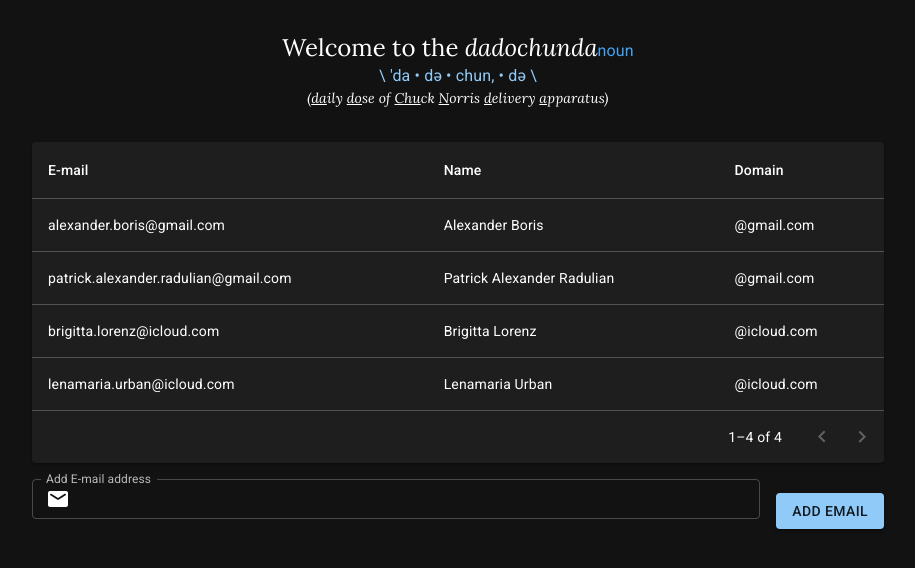
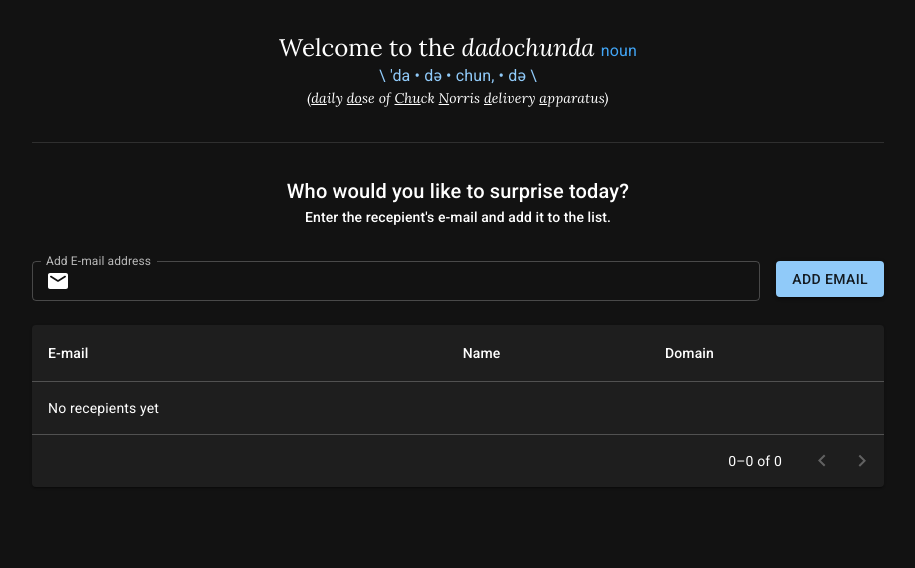
Before and after one commit to patrick-radulian/chuck-norris-challenge, a React (Create React App) app: page / in a window 1280 px wide. Shown: the top 568 px of the page, without its empty margins (182-1097 px from the left). Built offline with nearby package versions, Linux system fonts and the light colour scheme.

Commit message:
Restructure data and layout, add confirmation message

```diff
--- a/src/App.css
+++ b/src/App.css
@@ -1,38 +1,17 @@
-.App {
-  text-align: center;
+.confirmation {
+    opacity: 0;
 }
 
-.App-logo {
-  height: 40vmin;
-  pointer-events: none;
+.confirmation.animate {
+    animation: confirmation-animation ease-in 2s;
 }
 
-@media (prefers-reduced-motion: no-preference) {
-  .App-logo {
-    animation: App-logo-spin infinite 20s linear;
-  }
+@keyframes confirmation-animation {
+    from {
+        opacity: 1;
+    }
+
+    to {
+        opacity: 0;
+    }
 }
-
-.App-header {
-  background-color: #282c34;
-  min-height: 100vh;
-  display: flex;
-  flex-direction: column;
-  align-items: center;
-  justify-content: center;
-  font-size: calc(10px + 2vmin);
-  color: white;
-}
-
-.App-link {
-  color: #61dafb;
-}
-
-@keyframes App-logo-spin {
-  from {
-    transform: rotate(0deg);
-  }
-  to {
-    transform: rotate(360deg);
-  }
-}
--- a/src/App.tsx
+++ b/src/App.tsx
@@ -1,7 +1,7 @@
-import { Button, Container, Grid, InputAdornment, TextField, Typography } from '@mui/material';
+import { Button, Container, Divider, Grid, InputAdornment, TextField, Typography } from '@mui/material';
 import { blue } from '@mui/material/colors';
 import { Box } from '@mui/system';
-import EmailTable, { TableEntry } from 'components/data-table/email-table';
+import EmailTable from 'components/data-table/email-table';
 import { AppGlobalContext, GlobalContext } from 'context/global-context';
 import React from 'react';
 import './App.css';
@@ -10,24 +10,27 @@
 
 
 
-const initialTableData: Array<TableEntry> = [
-    { email: "patrick.alexander.radulian@gmail.com" },
-    { email: "brigitta.lorenz@icloud.com" },
-    { email: "alexander.boris@gmail.com" },
-    { email: "lenamaria.urban@icloud.com" }
+const initialTableData: Array<string> = [
+    // "patrick.alexander.radulian@gmail.com",
+    // "brigitta.lorenz@icloud.com",
+    // "alexander.boris@gmail.com",
+    // "lenamaria.urban@icloud.com"
 ];
 
 
 
 function App() {
-    const [emails, setEmails] = React.useState<Array<TableEntry>>(initialTableData);
+    const [emails, setEmails] = React.useState<Array<string>>(initialTableData);
     const [emailInputValue, setEmailInputValue] = React.useState<string>("");
-    const [isEmailValid, setIsEmailValid] = React.useState<boolean>(true);
+    const [inputHelperText, setInputHelperText] = React.useState<string>(" ");
+    const [showConfirmation, setShowConfirmation] = React.useState<boolean>(false);
 
     const appContext: GlobalContext = {emails, setEmails, emailInputValue, setEmailInputValue}
 
     const handleChange = (event: React.ChangeEvent<HTMLInputElement>) => {
-        setEmailInputValue(event.currentTarget.value);
+        setEmailInputValue(event.target.value);
+
+        if (event.target.value === "") setInputHelperText(" ");
     }
 
     const handleKeyPress = (event: React.KeyboardEvent<HTMLInputElement>) => {
@@ -35,21 +38,40 @@
     }
 
     const handleAddEmail = (event?: React.FormEvent<HTMLDivElement> | React.MouseEvent<HTMLButtonElement>) => {
-        const isEmailValid = isEmail(emailInputValue);
+        const isValid = isEmail(emailInputValue);
 
-        setIsEmailValid(isEmailValid);
+        if (isValid) {
+            if (emails.find(email => email === emailInputValue)) {
+                setInputHelperText("This e-mail address has already been added.")
+            } else {
+                setEmails(prevEmails => [...prevEmails, emailInputValue]);
+                setInputHelperText(" ");
+                setEmailInputValue("");
+                setShowConfirmation(true);
+            }
+        } else {
+            setInputHelperText("Please enter a valid e-mail address.");
+        }
+    }
 
-        if (isEmailValid) setEmails(prevEmails => {
-            return [...prevEmails, { email: emailInputValue }];
-        });
-    }
+    React.useEffect(() => {
+        if (!showConfirmation) return;
+
+        const timeoutID = setTimeout(() => {
+            setShowConfirmation(false);
+        }, 2000);
+
+        return () => {
+            clearTimeout(timeoutID);
+        }
+    }, [showConfirmation]);
 
     return (
         <AppGlobalContext.Provider value={appContext}>
             <Container maxWidth="md">
                 <Box m={4}>
                     <Typography variant='h5' fontFamily="Lora" fontWeight={300} align='center'>
-                        Welcome to the <em>dadochunda</em>
+                        Welcome to the <em>dadochunda </em>
                         <Typography display="inline" color={blue[400]}>noun</Typography>
                     </Typography>
 
@@ -60,9 +82,14 @@
                     </Typography>
                 </Box>
 
-                <EmailTable tableData={emails}/>
+                <Divider/>
 
-                <Grid container alignItems="center" spacing={2}>
+                <Box textAlign="center" m={4}>
+                    <Typography variant="h6">Who would you like to surprise today?</Typography>
+                    <Typography variant="subtitle2">Enter the recepient's e-mail and add it to the list.</Typography>
+                </Box>
+
+                <Grid container alignItems="flex-start" spacing={2}>
                     <Grid item flexGrow={1}>
                         <TextField
                             size='small'
@@ -70,7 +97,7 @@
                             value={emailInputValue}
                             onChange={handleChange}
                             onKeyPress={handleKeyPress}
-                            helperText={isEmailValid ? " " : "Please enter a valid e-mail address"}
+                            helperText={inputHelperText}
                             fullWidth
                             InputProps={{startAdornment: (<InputAdornment position='start'><EmailRoundedIcon/></InputAdornment>)}}
                         />
@@ -79,6 +106,12 @@
                         <Button variant="contained" onClick={handleAddEmail}>Add Email</Button>
                     </Grid>
                 </Grid>
+
+                <EmailTable tableData={emails}/>
+
+                <Box textAlign="center">
+                    <Typography variant="h4" color="#70BE44" className={`confirmation ${showConfirmation ? "animate" : ""}`}>E-mail address successfully added.</Typography>
+                </Box>
             </Container>
         </AppGlobalContext.Provider>
     );
--- a/src/components/data-table/email-table.tsx
+++ b/src/components/data-table/email-table.tsx
@@ -9,12 +9,10 @@
 import TableRow from '@mui/material/TableRow';
 import Paper from '@mui/material/Paper';
 
-export type TableEntry = {
-    email: string
-}
+
 
 export type TableProps = {
-    tableData: Array<TableEntry>
+    tableData: Array<string>
 }
 
 type DestructuredData = {
@@ -24,6 +22,7 @@
 }
 
 
+
 export default function EmailTable(props: TableProps) {
     const [page, setPage] = React.useState(0);
 
@@ -31,14 +30,14 @@
 
     const handleChangePage = (event: React.MouseEvent<HTMLButtonElement, MouseEvent> | null, newPage: number) => setPage(newPage);
 
-    const destructuredData: Array<DestructuredData> = props.tableData.map(entry => {
+    const destructuredData: Array<DestructuredData> = props.tableData.map(email => {
         const splitRegExp = new RegExp("(?=[<@])");
-        const splitEmailArray = entry.email.split(splitRegExp);
+        const splitEmailArray = email.split(splitRegExp);
         const splitNameArray = splitEmailArray[0].split(".");
         const capitalizedNameArray = splitNameArray.map(namePart => `${namePart[0].toUpperCase()}${namePart.slice(1)}`);
 
         return {
-            email: entry.email,
+            email,
             name: capitalizedNameArray.toString().replaceAll(",", " "),
             domain: splitEmailArray[1],
         }
@@ -78,6 +77,14 @@
                                     <TableCell>{entry.domain}</TableCell>
                                 </TableRow>
                             ))}
+
+                            {destructuredData.length === 0 && (
+                                <TableRow tabIndex={-1}>
+                                    <TableCell>No recepients yet</TableCell>
+                                    <TableCell></TableCell>
+                                    <TableCell></TableCell>
+                                </TableRow>
+                            )}
                         </TableBody>
                     </Table>
                 </TableContainer>
--- a/src/context/global-context.ts
+++ b/src/context/global-context.ts
@@ -1,9 +1,8 @@
-import { TableEntry } from "components/data-table/email-table";
 import React from "react";
 
 export type GlobalContext = {
-    emails: Array<TableEntry>,
-    setEmails: (emails: Array<TableEntry>) => void,
+    emails: Array<string>,
+    setEmails: (emails: Array<string>) => void,
     emailInputValue: string,
     setEmailInputValue: (value: string) => void
 }
```
